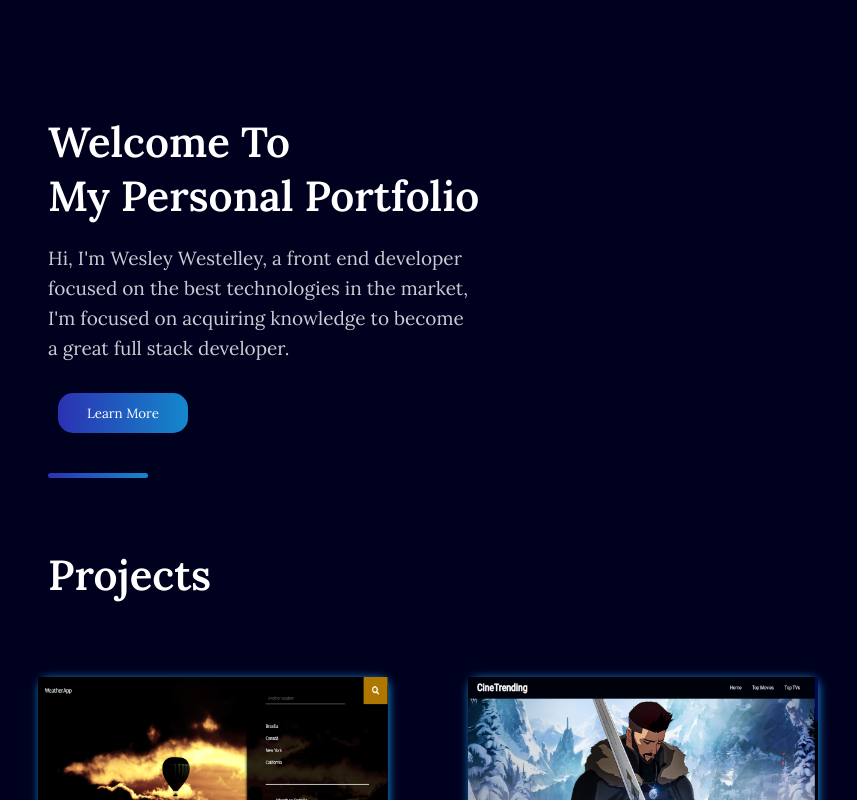
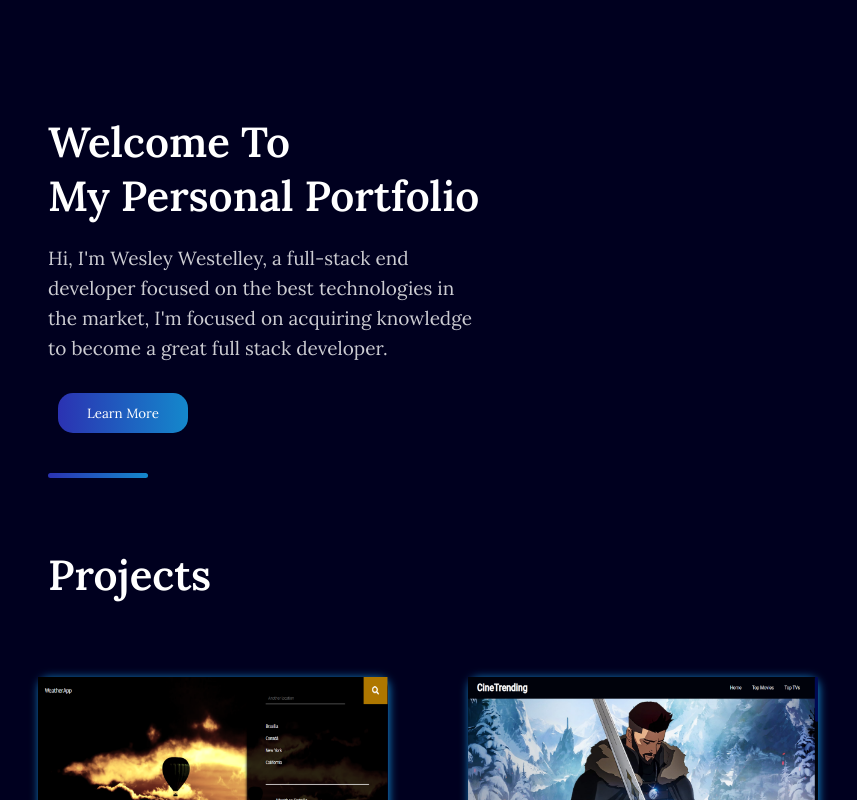
Before and after one commit to Wesley-wsl/portfolio, a React (Create React App) app: page / in a window 1280 px wide. Shown: the top 800 px of the page, without its empty margins (212-1069 px from the left). Built offline with nearby package versions, Linux system fonts and the light colour scheme.

Commit message:
:wrench: update informations

```diff
--- a/src/pages/Home/index.jsx
+++ b/src/pages/Home/index.jsx
@@ -24,7 +24,7 @@ export default function Home() {
                         Welcome To <br /> My Personal Portfolio
                     </h2>
                     <p>
-                        Hi, I&#39;m Wesley Westelley, a front end developer
+                        Hi, I&#39;m Wesley Westelley, a full-stack end developer
                         focused on the best technologies in the market, I&#39;m
                         focused on acquiring knowledge to become a great full
                         stack developer.
@@ -44,7 +44,7 @@ export default function Home() {
                 <h2 id="Projects" data-aos="fade-up">
                     Projects
                 </h2>
-                <Projects data-aos="flip-up">
+                <Projects data-aos="flip-down">
                     {projects.map((project, index) => {
                         return (
                             <ProjectCard
@@ -93,7 +93,7 @@ export default function Home() {
                 <About data-aos="fade-up" id="About">
                     <h2>About Me</h2>
                     <p>
-                        I&#39;m Wesley Westelley, a front end developer focused
+                        I&#39;m Wesley Westelley, a full-stack developer focused
                         on the best technologies in the market, I&#39;m focused
                         on acquiring knowledge to become a great full stack
                         developer.
```
